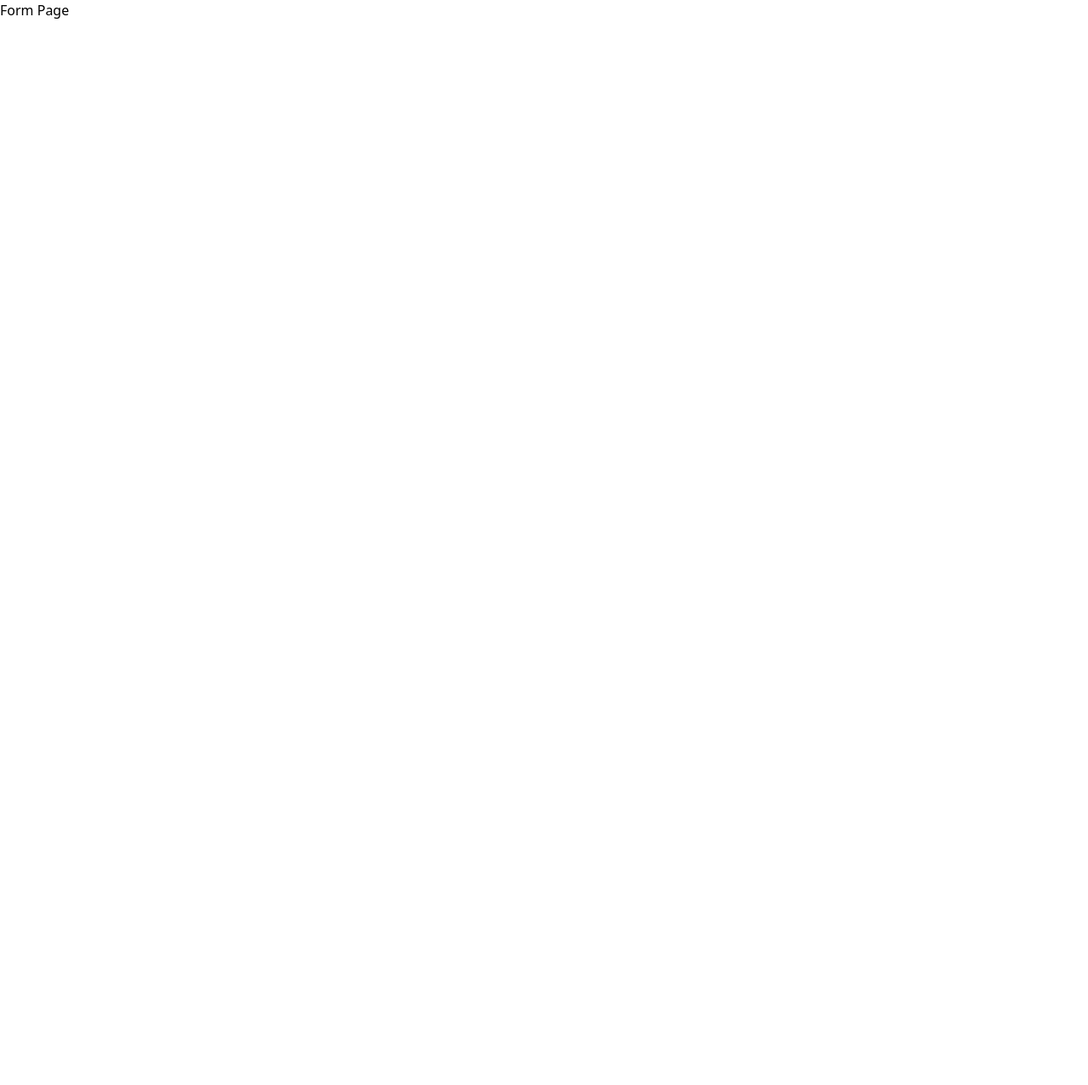
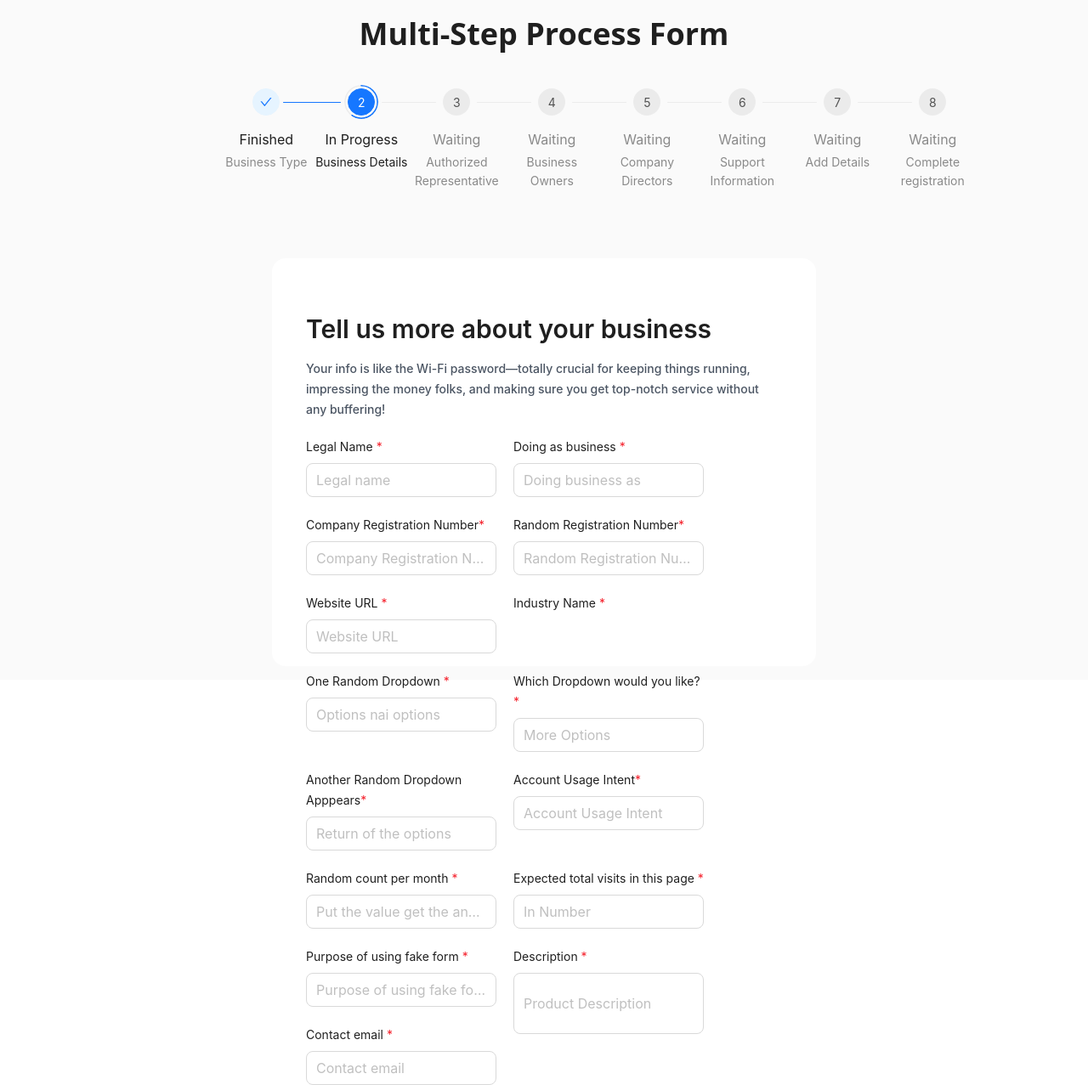
Before and after one commit to Migeen/SignUp-Form, a React (Vite) app: page /Form in a window 1280 px wide. Shown: the whole page at 85% size. Before the commit the page ends 800 px from the top, so only its background shows below. Built offline with nearby package versions, Linux system fonts and the light colour scheme.

Commit message:
Form page update

```diff
--- a/src/components/Form.jsx
+++ b/src/components/Form.jsx
@@ -1,8 +1,186 @@
 import React from 'react'
+import { Input, Steps, Typography, Dropdown, Space } from 'antd'
+import { DownOutlined } from '@ant-design/icons';
+
+const { Title, Text } = Typography;
+
+const items = [
+  {
+    title: 'Finished',
+    description: 'Business Type',
+  },
+  {
+    title: 'In Progress',
+    description: 'Business Details',
+  },
+  {
+    title: 'Waiting',
+    description: 'Authorized Representative',
+  },
+  {
+    title: 'Waiting',
+    description: 'Business Owners',
+  },
+  {
+    title: 'Waiting',
+    description: 'Company Directors',
+  },
+  {
+    title: 'Waiting',
+    description: 'Support Information',
+  },
+  {
+    title: 'Waiting',
+    description: 'Add Details',
+  },
+  {
+    title: 'Waiting',
+    description: 'Complete registration',
+  },
+]
+
+const D_items = [
+  {
+    label: (
+      <a target="_blank" rel="noopener noreferrer" href="https://www.antgroup.com">
+        1st menu item
+      </a>
+    ),
+    key: '0',
+  },
+  {
+    label: (
+      <a target="_blank" rel="noopener noreferrer" href="https://www.aliyun.com">
+        2nd menu item
+      </a>
+    ),
+    key: '1',
+  },
+  {
+    label: (
+      <a target="_blank" rel="noopener noreferrer" href="https://www.aliyun.com">
+        3rd menu item
+      </a>
+    ),
+  }
+];
 
 const Form = () => {
+
+
   return (
-    <div>Form Page</div>
+    <div className='w-full h-screen bg-white-primary flex flex-col items-center'>
+      <h1 className='mt-5 text-black font-bold text-4xl text-center'>Multi-Step Process Form</h1>
+      <div className='w-4/6 p-10 mb-10'>
+        <Steps current={1} percent={60} labelPlacement='vertical' items={items}></Steps>
+      </div>
+      <div className='bg-white-main w-3/6 h-3/5 rounded-2xl px-10 py-16'>
+        <Title level={2}>Tell us more about your business</Title>
+        <Text className='text-gray-600 font-medium'>Your info is like the Wi-Fi password—totally crucial for keeping things running,
+          impressing the money folks, and making sure you get top-notch service without any buffering!</Text>
+        <div className='flex flex-wrap gap-5 pt-5 w-full'>
+          <div className='w-2/5'>
+            <Text>
+              Legal Name <span className='text-red-500'>*</span>
+            </Text>
+            <Input size='large' className='mt-2 w-full' placeholder='Legal name'></Input>
+          </div>
+          <div className='w-2/5'>
+            <Text>
+              Doing as business <span className='text-red-500'>*</span>
+            </Text>
+            <Input size='large' className='mt-2 w-full' placeholder='Doing business as'></Input>
+          </div>
+          <div className='w-2/5'>
+            <Text>
+              Company Registration Number<span className='text-red-500'>*</span>
+            </Text>
+            <Input size='large' className='mt-2 w-full' placeholder='Company Registration Number'></Input>
+          </div>
+          <div className='w-2/5'>
+            <Text>
+              Random Registration Number<span className='text-red-500'>*</span>
+            </Text>
+            <Input size='large' className='mt-2 w-full' placeholder='Random Registration Number'></Input>
+          </div>
+          <div className='w-2/5'>
+            <Text>
+              Website URL <span className='text-red-500'>*</span>
+            </Text>
+            <Input size='large' className='mt-2 w-full' placeholder='Website URL'></Input>
+          </div>
+          <div className='w-2/5'>
+            <Text>
+              Industry Name <span className='text-red-500'>*</span>
+            </Text>
+            {/* <Dropdown menu={{ D_items, }} size='large' className='mt-2 w-full'>
+              <a onClick={(e) => e.preventDefault()}>
+                <Space>
+                  Industry Name
+                  <DownOutlined />
+                </Space>
+              </a>
+            </Dropdown> */}
+          </div>
+          <div className='w-2/5'>
+            <Text>
+              One Random Dropdown <span className='text-red-500'>*</span>
+            </Text>
+            <Input size='large' className='mt-2 w-full' placeholder='Options nai options'></Input>
+          </div>
+          <div className='w-2/5'>
+            <Text>
+              Which Dropdown would you like? <span className='text-red-500'>*</span>
+            </Text>
+            <Input size='large' className='mt-2 w-full' placeholder='More Options'></Input>
+          </div>
+          <div className='w-2/5'>
+            <Text>
+              Another Random Dropdown Apppears<span className='text-red-500'>*</span>
+            </Text>
+            <Input size='large' className='mt-2 w-full' placeholder='Return of the options'></Input>
+          </div>
+          <div className='w-2/5'>
+            <Text>
+              Account Usage Intent<span className='text-red-500'>*</span>
+            </Text>
+            <Input size='large' className='mt-2 w-full' placeholder='Account Usage Intent'></Input>
+          </div>
+          <div className='w-2/5'>
+            <Text>
+              Random count per month <span className='text-red-500'>*</span>
+            </Text>
+            <Input size='large' className='mt-2 w-full' placeholder='Put the value get the answer'></Input>
+          </div>
+          <div className='w-2/5'>
+            <Text>
+              Expected total visits in this page <span className='text-red-500'>*</span>
+            </Text>
+            <Input size='large' className='mt-2 w-full' placeholder='In Number'></Input>
+          </div>
+          <div className='w-2/5'>
+            <Text>
+              Purpose of using fake form <span className='text-red-500'>*</span>
+            </Text>
+            <Input size='large' className='mt-2 w-full' placeholder='Purpose of using fake form'></Input>
+          </div>
+          <div className='w-2/5'>
+            <Text>
+              Description <span className='text-red-500'>*</span>
+            </Text>
+            <Input size='large' className='mt-2 w-full h-full' placeholder='Product Description'></Input>
+          </div>
+          <div className='w-2/5'>
+            <Text>
+              Contact email <span className='text-red-500'>*</span>
+            </Text>
+            <Input size='large' className='mt-2 w-full' placeholder='Contact email'></Input>
+          </div>
+        </div>
+
+      </div>
+
+    </div>
   )
 }
 
--- a/tailwind.config.js
+++ b/tailwind.config.js
@@ -8,6 +8,10 @@ export default {
     extend: {
       colors: {
         black: '#000000E0',
+        white: {
+        'primary':'#FAFAFA',
+        'main': '#FFFFFF',
+        },
         red: {
           50: '#fff1f0',  // Lightest shade of black (near white)
           100: '#ffccc7',
```
Also changed, not shown: src/components/Otp.jsx (+2 -2 lines).
